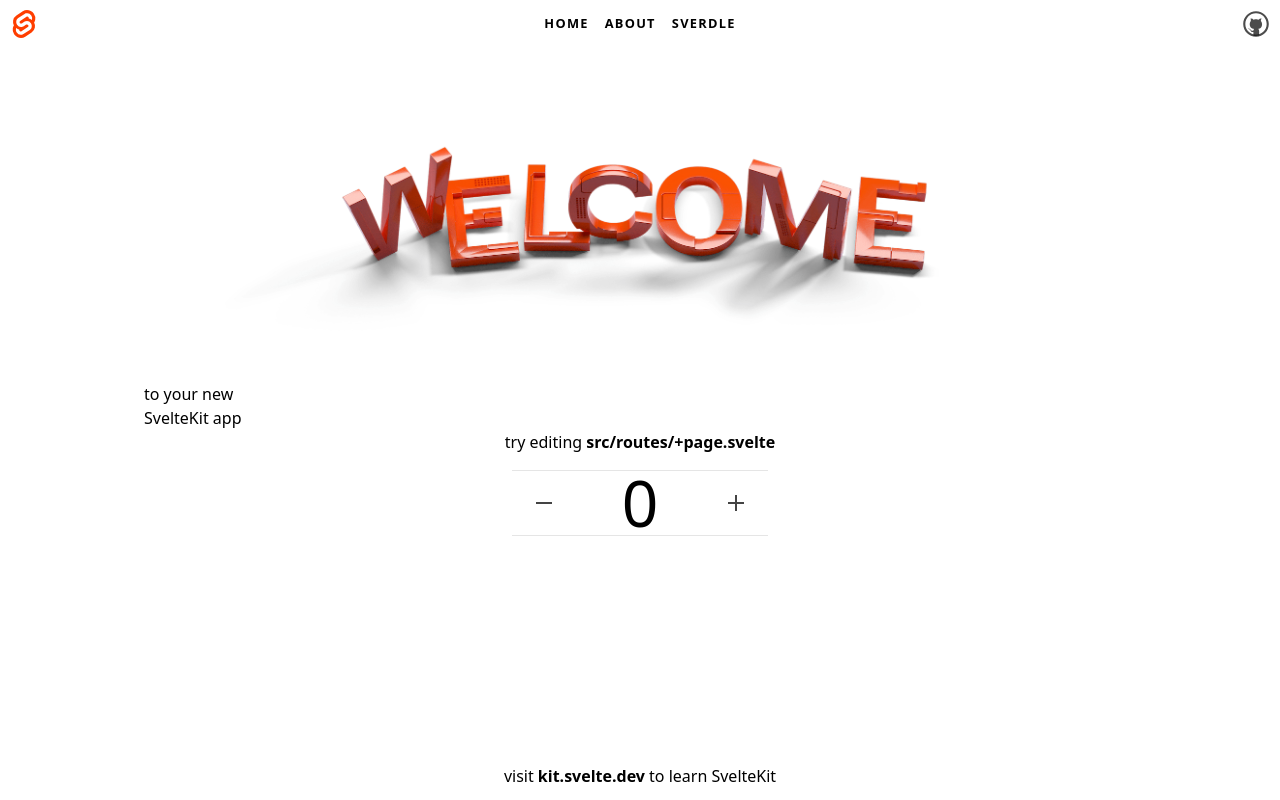
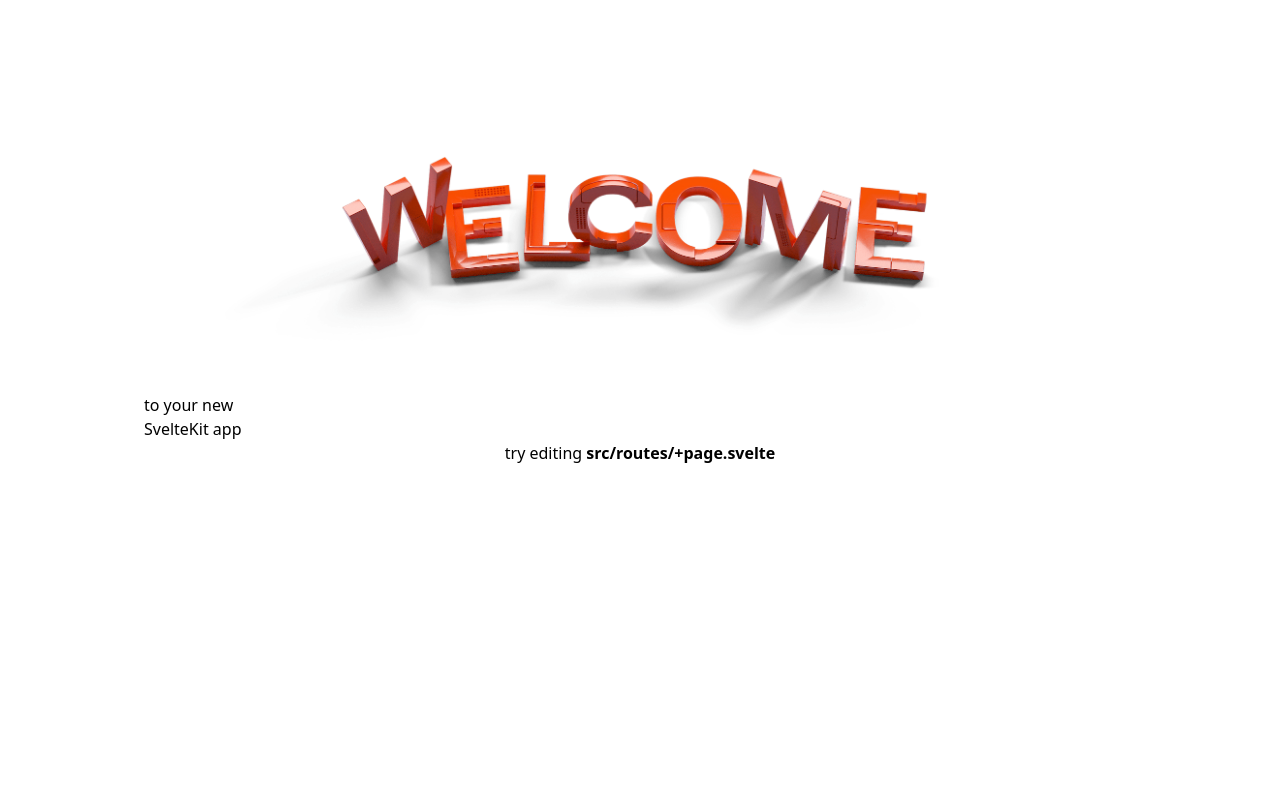
Before and after one commit to koenidv/MelodyMates, a SvelteKit app: page / in a window 1280 px wide. Built offline with nearby package versions, Linux system fonts and the light colour scheme.

Commit message:
Remove some default SvelteKit stuff

```diff
--- a/src/app.html
+++ b/src/app.html
@@ -3,11 +3,11 @@
 	<head>
 		<meta charset="utf-8" />
 		<link rel="icon" href="%sveltekit.assets%/favicon.png" />
-		<meta name="viewport" content="width=device-width" />
+		<meta name="viewport" content="width=device-width, initial-scale=1.0" />
 		<link rel="manifest" crossorigin="use-credentials" href="%sveltekit.assets%/manifest.json" />
 		%sveltekit.head%
 	</head>
-	<body data-sveltekit-preload-data="hover">
+	<body data-sveltekit-preload-data="hover" class="bg-black">
 		<div style="display: contents">%sveltekit.body%</div>
 	</body>
 </html>
--- a/src/routes/+layout.svelte
+++ b/src/routes/+layout.svelte
@@ -1,18 +1,11 @@
 <script>
-	import Header from './Header.svelte';
 	import '../app.css';
 </script>
 
-<div class="app">
-	<Header />
-
+<div class="app bg-black text-white">
 	<main>
 		<slot />
 	</main>
-
-	<footer>
-		<p>visit <a href="https://kit.svelte.dev">kit.svelte.dev</a> to learn SvelteKit</p>
-	</footer>
 </div>
 
 <style>
--- a/src/routes/+page.svelte
+++ b/src/routes/+page.svelte
@@ -1,5 +1,4 @@
 <script>
-	import Counter from './Counter.svelte';
 	import welcome from '$lib/images/svelte-welcome.webp';
 	import welcome_fallback from '$lib/images/svelte-welcome.png';
 </script>
@@ -24,8 +23,6 @@
 	<h2>
 		try editing <strong>src/routes/+page.svelte</strong>
 	</h2>
-
-	<Counter />
 </section>
 
 <style>
--- a/src/routes/Counter.svelte
+++ /dev/null
@@ -1,102 +0,0 @@
-<script lang="ts">
-	import { spring } from 'svelte/motion';
-
-	let count = 0;
-
-	const displayed_count = spring();
-	$: displayed_count.set(count);
-	$: offset = modulo($displayed_count, 1);
-
-	function modulo(n: number, m: number) {
-		// handle negative numbers
-		return ((n % m) + m) % m;
-	}
-</script>
-
-<div class="counter">
-	<button on:click={() => (count -= 1)} aria-label="Decrease the counter by one">
-		<svg aria-hidden="true" viewBox="0 0 1 1">
-			<path d="M0,0.5 L1,0.5" />
-		</svg>
-	</button>
-
-	<div class="counter-viewport">
-		<div class="counter-digits" style="transform: translate(0, {100 * offset}%)">
-			<strong class="hidden" aria-hidden="true">{Math.floor($displayed_count + 1)}</strong>
-			<strong>{Math.floor($displayed_count)}</strong>
-		</div>
-	</div>
-
-	<button on:click={() => (count += 1)} aria-label="Increase the counter by one">
-		<svg aria-hidden="true" viewBox="0 0 1 1">
-			<path d="M0,0.5 L1,0.5 M0.5,0 L0.5,1" />
-		</svg>
-	</button>
-</div>
-
-<style>
-	.counter {
-		display: flex;
-		border-top: 1px solid rgba(0, 0, 0, 0.1);
-		border-bottom: 1px solid rgba(0, 0, 0, 0.1);
-		margin: 1rem 0;
-	}
-
-	.counter button {
-		width: 2em;
-		padding: 0;
-		display: flex;
-		align-items: center;
-		justify-content: center;
-		border: 0;
-		background-color: transparent;
-		touch-action: manipulation;
-		font-size: 2rem;
-	}
-
-	.counter button:hover {
-		background-color: var(--color-bg-1);
-	}
-
-	svg {
-		width: 25%;
-		height: 25%;
-	}
-
-	path {
-		vector-effect: non-scaling-stroke;
-		stroke-width: 2px;
-		stroke: #444;
-	}
-
-	.counter-viewport {
-		width: 8em;
-		height: 4em;
-		overflow: hidden;
-		text-align: center;
-		position: relative;
-	}
-
-	.counter-viewport strong {
-		position: absolute;
-		display: flex;
-		width: 100%;
-		height: 100%;
-		font-weight: 400;
-		color: var(--color-theme-1);
-		font-size: 4rem;
-		align-items: center;
-		justify-content: center;
-	}
-
-	.counter-digits {
-		position: absolute;
-		width: 100%;
-		height: 100%;
-	}
-
-	.hidden {
-		top: -100%;
-		user-select: none;
-	}
-</style>
--- a/src/routes/Header.svelte
+++ /dev/null
@@ -1,129 +0,0 @@
-<script>
-	import { page } from '$app/stores';
-	import logo from '$lib/images/svelte-logo.svg';
-	import github from '$lib/images/github.svg';
-</script>
-
-<header>
-	<div class="corner">
-		<a href="https://kit.svelte.dev">
-			<img src={logo} alt="SvelteKit" />
-		</a>
-	</div>
-
-	<nav>
-		<svg viewBox="0 0 2 3" aria-hidden="true">
-			<path d="M0,0 L1,2 C1.5,3 1.5,3 2,3 L2,0 Z" />
-		</svg>
-		<ul>
-			<li aria-current={$page.url.pathname === '/' ? 'page' : undefined}>
-				<a href="/">Home</a>
-			</li>
-			<li aria-current={$page.url.pathname === '/about' ? 'page' : undefined}>
-				<a href="/about">About</a>
-			</li>
-			<li aria-current={$page.url.pathname.startsWith('/sverdle') ? 'page' : undefined}>
-				<a href="/sverdle">Sverdle</a>
-			</li>
-		</ul>
-		<svg viewBox="0 0 2 3" aria-hidden="true">
-			<path d="M0,0 L0,3 C0.5,3 0.5,3 1,2 L2,0 Z" />
-		</svg>
-	</nav>
-
-	<div class="corner">
-		<a href="https://github.com/sveltejs/kit">
-			<img src={github} alt="GitHub" />
-		</a>
-	</div>
-</header>
-
-<style>
-	header {
-		display: flex;
-		justify-content: space-between;
-	}
-
-	.corner {
-		width: 3em;
-		height: 3em;
-	}
-
-	.corner a {
-		display: flex;
-		align-items: center;
-		justify-content: center;
-		width: 100%;
-		height: 100%;
-	}
-
-	.corner img {
-		width: 2em;
-		height: 2em;
-		object-fit: contain;
-	}
-
-	nav {
-		display: flex;
-		justify-content: center;
-		--background: rgba(255, 255, 255, 0.7);
-	}
-
-	svg {
-		width: 2em;
-		height: 3em;
-		display: block;
-	}
-
-	path {
-		fill: var(--background);
-	}
-
-	ul {
-		position: relative;
-		padding: 0;
-		margin: 0;
-		height: 3em;
-		display: flex;
-		justify-content: center;
-		align-items: center;
-		list-style: none;
-		background: var(--background);
-		background-size: contain;
-	}
-
-	li {
-		position: relative;
-		height: 100%;
-	}
-
-	li[aria-current='page']::before {
-		--size: 6px;
-		content: '';
-		width: 0;
-		height: 0;
-		position: absolute;
-		top: 0;
-		left: calc(50% - var(--size));
-		border: var(--size) solid transparent;
-		border-top: var(--size) solid var(--color-theme-1);
-	}
-
-	nav a {
-		display: flex;
-		height: 100%;
-		align-items: center;
-		padding: 0 0.5rem;
-		color: var(--color-text);
-		font-weight: 700;
-		font-size: 0.8rem;
-		text-transform: uppercase;
-		letter-spacing: 0.1em;
-		text-decoration: none;
-		transition: color 0.2s linear;
-	}
-
-	a:hover {
-		color: var(--color-theme-1);
-	}
-</style>
```
